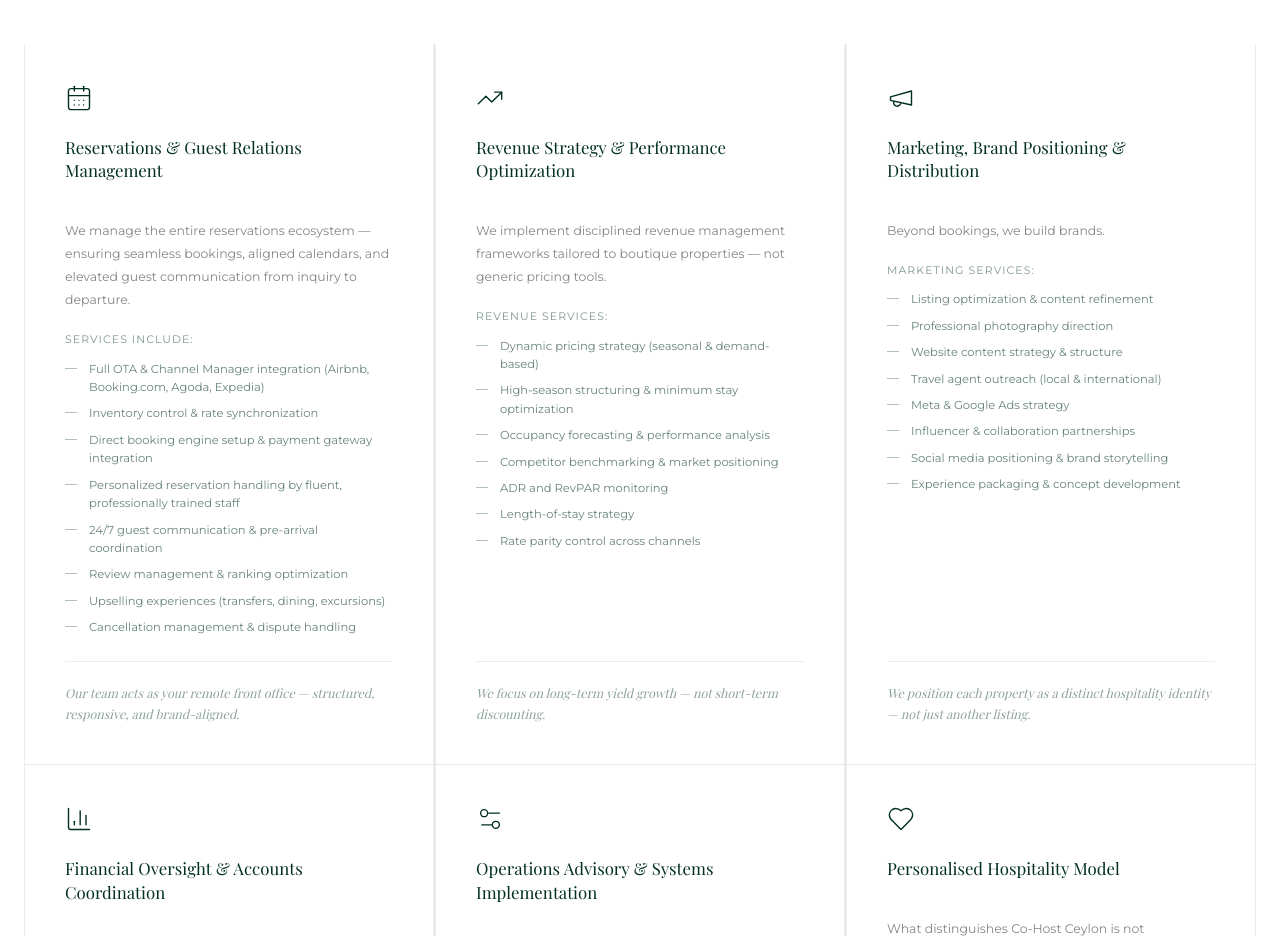
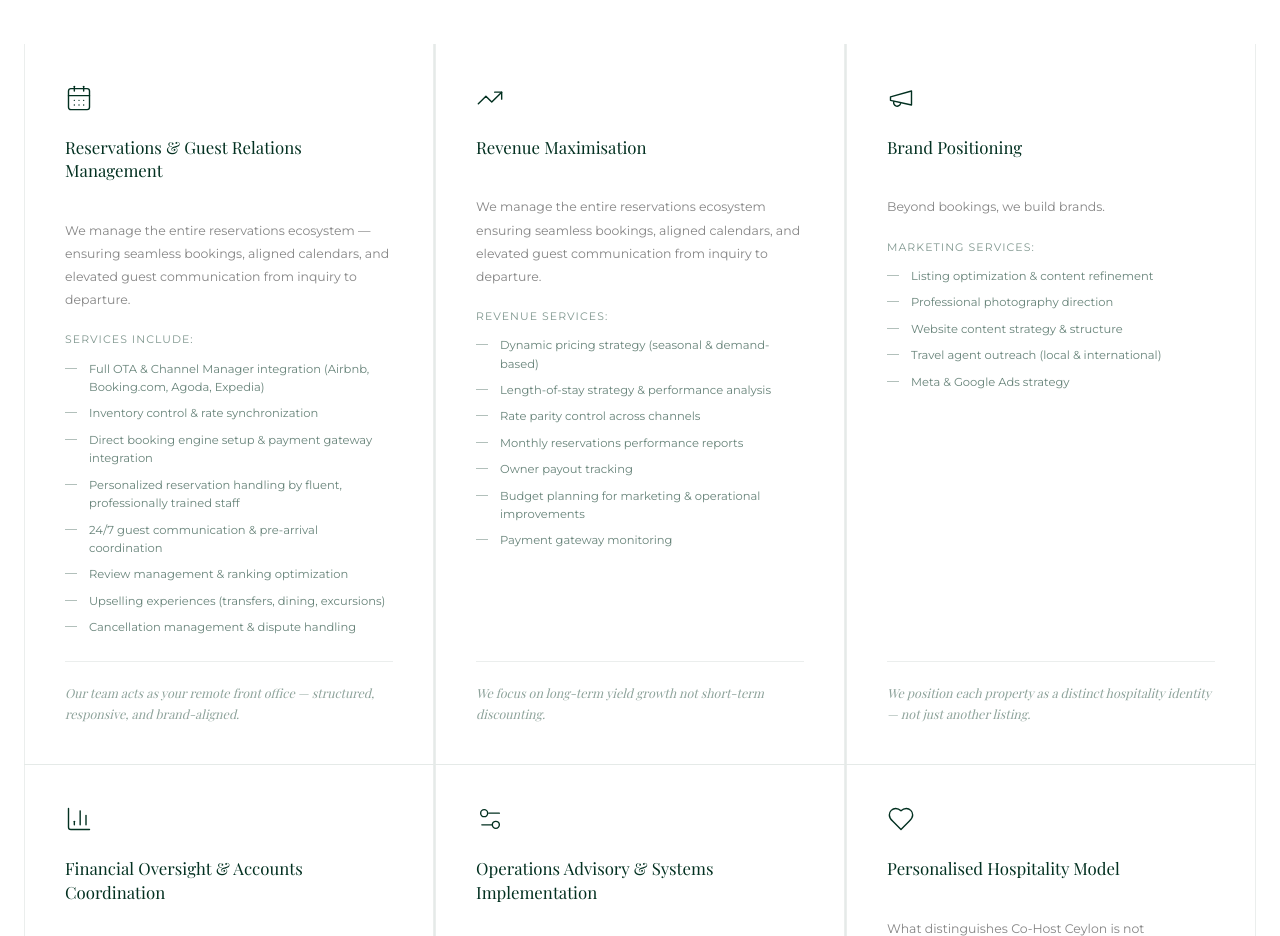
Before and after one commit to poornabhagya/Co-Host_FrontendWeb, a React (Vite) app: page / in a window 1280 px wide. Shown: the part 2440-3376 px from the top of the page. Built offline with nearby package versions, Linux system fonts and the light colour scheme; a web font is replaced by a local one.

Commit message:
change 2 cards as clients feedback

```diff
--- a/src/app/components/Services.tsx
+++ b/src/app/components/Services.tsx
@@ -30,26 +30,26 @@ const services = [
   },
   {
     icon: TrendingUp,
-    title: "Revenue Strategy & Performance Optimization",
-    sectionTitle: "2. Revenue Strategy & Performance Optimization",
+    title: "Revenue Maximisation",
+    sectionTitle: "2. Revenue Maximisation",
     intro:
-      "We implement disciplined revenue management frameworks tailored to boutique properties — not generic pricing tools.",
+      "We manage the entire reservations ecosystem ensuring seamless bookings, aligned calendars, and elevated guest communication from inquiry to departure.",
     listLabel: "Revenue Services:",
     highlights: [
       "Dynamic pricing strategy (seasonal & demand-based)",
-      "High-season structuring & minimum stay optimization",
-      "Occupancy forecasting & performance analysis",
-      "Competitor benchmarking & market positioning",
-      "ADR and RevPAR monitoring",
-      "Length-of-stay strategy",
+      "Length-of-stay strategy & performance analysis",
       "Rate parity control across channels",
+      "Monthly reservations performance reports",
+      "Owner payout tracking",
+      "Budget planning for marketing & operational improvements",
+      "Payment gateway monitoring",
     ],
-    tagline: "We focus on long-term yield growth — not short-term discounting.",
+    tagline: "We focus on long-term yield growth not short-term discounting.",
   },
   {
     icon: Megaphone,
-    title: "Marketing, Brand Positioning & Distribution",
-    sectionTitle: "3. Marketing, Brand Positioning & Distribution",
+    title: "Brand Positioning",
+    sectionTitle: "3. Brand Positioning",
     intro: "Beyond bookings, we build brands.",
     listLabel: "Marketing Services:",
     highlights: [
@@ -58,9 +58,6 @@ const services = [
       "Website content strategy & structure",
       "Travel agent outreach (local & international)",
       "Meta & Google Ads strategy",
-      "Influencer & collaboration partnerships",
-      "Social media positioning & brand storytelling",
-      "Experience packaging & concept development",
     ],
     tagline:
       "We position each property as a distinct hospitality identity — not just another listing.",
```
